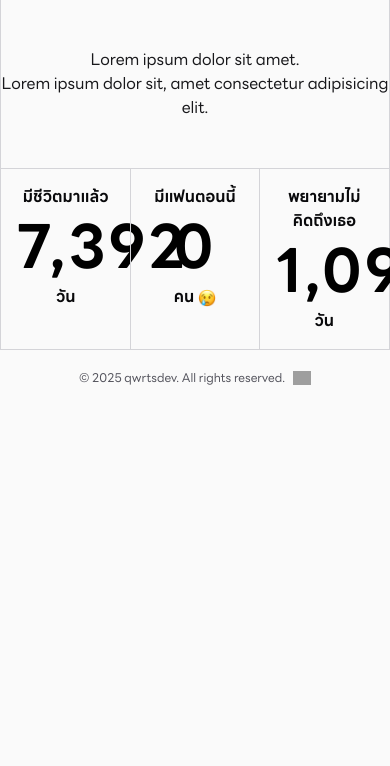
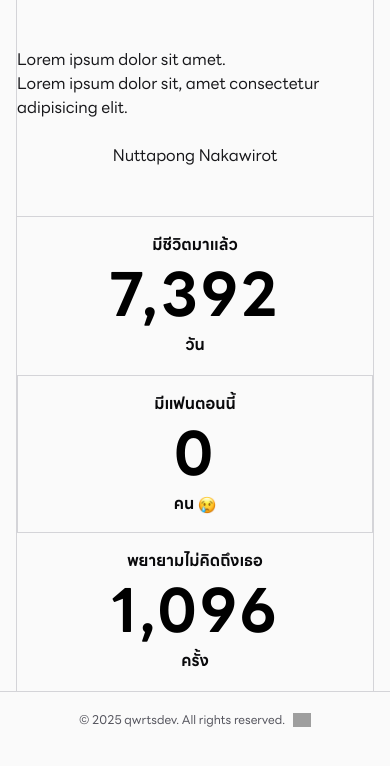
Before and after one commit to qwrtsdev/qwrtsdev, a Next.js app in the folder portfolio/: page /me in a window 390 px wide. Shown: the top 766 px of the page. Built offline with nearby package versions, Linux system fonts and the light colour scheme; grey boxes are pictures that could not be loaded.

Commit message:
refactor layout and improve content structure on the 'me' page

```diff
--- a/portfolio/src/app/(pages)/me/page.jsx
+++ b/portfolio/src/app/(pages)/me/page.jsx
@@ -12,20 +12,27 @@ export default function Home() {
 
     return (
         <main className="h-full items-center justify-center bg-zinc-50">
-            <div className="flex w-full items-center justify-center">
+            <div className="4xl:px-0 flex w-full items-center justify-center px-4">
                 {/* Container */}
                 <div className="w-full max-w-4xl border-l border-r border-zinc-300">
-                    <div className="justify-center py-12 text-center">
-                        <div className="text-zinc-900">
-                            <p className="">Lorem ipsum dolor sit amet.</p>
-                            <p className="">
-                                Lorem ipsum dolor sit, amet consectetur
-                                adipisicing elit.
-                            </p>
+                    <div className="justify-center py-12">
+                        <div className="flex flex-col items-center justify-center gap-6 text-left text-zinc-900">
+                            <span>
+                                <p className="">Lorem ipsum dolor sit amet.</p>
+                                <p className="">
+                                    Lorem ipsum dolor sit, amet consectetur
+                                    adipisicing elit.
+                                </p>
+                            </span>
+
+                            <span>
+                                <p>Nuttapong Nakawirot</p>
+                                <p></p>
+                            </span>
                         </div>
                     </div>
 
-                    <div className="grid grid-cols-3 grid-rows-1 border-t border-zinc-300">
+                    <div className="grid grid-cols-1 grid-rows-3 border-t border-zinc-300 lg:grid-cols-3 lg:grid-rows-1">
                         <div className="space-y-2 p-4 text-center font-bold">
                             <p>มีชีวิตมาแล้ว</p>
                             <p className="text-6xl">
@@ -34,7 +41,7 @@ export default function Home() {
                             <p>วัน</p>
                         </div>
 
-                        <div className="space-y-2 border-x border-zinc-300 p-4 text-center font-bold">
+                        <div className="space-y-2 border-x border-y border-zinc-300 p-4 text-center font-bold lg:border-y-0">
                             <p>มีแฟนตอนนี้</p>
                             <p className="text-6xl">
                                 <NumberTicker value={girlfriend} />
@@ -56,7 +63,22 @@ export default function Home() {
                             <p className="text-6xl">
                                 <NumberTicker value={1096} />
                             </p>
-                            <p>วัน</p>
+                            <p>ครั้ง</p>
+                        </div>
+                    </div>
+
+                    <div className="">
+                        <div className=""></div>
+
+                        <div className="">
+                            <ol>
+                                <li></li>
+                                <li></li>
+                                <li></li>
+                                <li></li>
+                                <li></li>
+                                <li></li>
+                            </ol>
                         </div>
                     </div>
                 </div>
```
